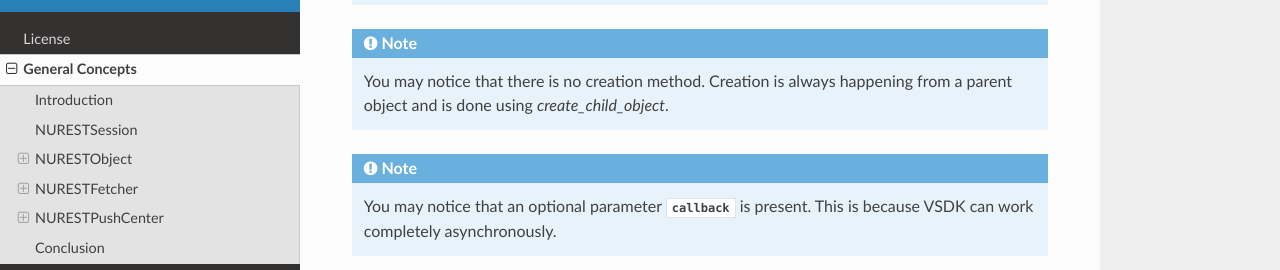
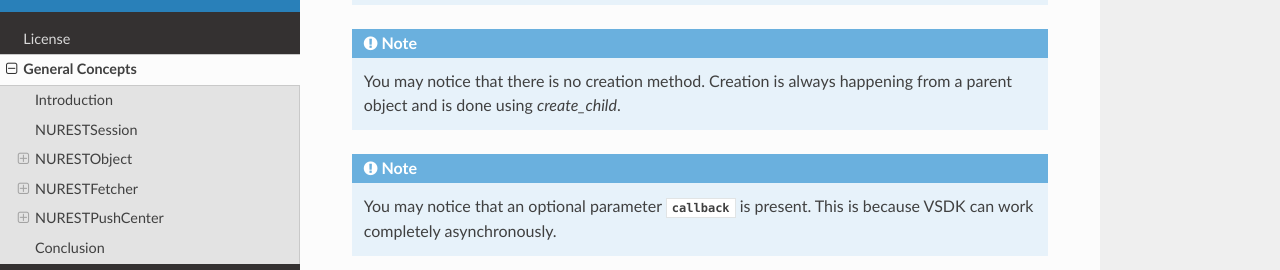
Before and after one commit to nuagenetworks/monolithe, a Sphinx documentation site: the page built from vanilla/sphinx/general_concepts.rst, in a window 1280 px wide and 900 px high, scrolled down 4048 px. Shown: the part 162-432 px from the top of the window. Built offline with Sphinx 7.4.7 and the Read the Docs theme 2.0.0, drawn with Linux system fonts in a browser that asks for light colours; pages that are not in the unit, such as notebooks, are missing from menus; some of the changed text lies outside the part shown.

Commit message:
Renamed instantiate_child_object to instantiate_child

```diff
--- a/vanilla/sphinx/general_concepts.rst
+++ b/vanilla/sphinx/general_concepts.rst
@@ -131,7 +131,7 @@ CRUD Operations
 .. automethod:: bambou.NURESTObject.delete
     :noindex:
 
-.. automethod:: bambou.NURESTObject.create_child_object
+.. automethod:: bambou.NURESTObject.create_child
     :noindex:
 
 .. automethod:: bambou.NURESTObject.assign_objects
@@ -143,7 +143,7 @@ CRUD Operations
 
 .. note:: All these methods require the current :class:`bambou.NURESTObject` to have a valid :attr:`bambou.NURESTObject.ID`.
 
-.. note:: You may notice that there is no creation method. Creation is always happening from a parent object and is done using `create_child_object`.
+.. note:: You may notice that there is no creation method. Creation is always happening from a parent object and is done using `create_child`.
 
 .. note:: You may notice that an optional parameter :py:attr:`callback` is present. This is because VSDK can work completely asynchronously.
 
@@ -219,7 +219,7 @@ For instance, the following function will create a new :class:`vsdk.NUMetadata`
             for child in children:
 
                 # Add the metadata to the current children
-                child.create_child_object(metadata)
+                child.create_child(metadata)
 
                 # Start over recursively on the children of the current child
                 apply_metadata_to_all_children(child, metadata)
--- a/vanilla/sphinx/sample_code.rst
+++ b/vanilla/sphinx/sample_code.rst
@@ -158,7 +158,7 @@ This sample function will create a gateway with ports, vlan and give some permis
         """
 
         gateway = vsdk.NUGateway(name=name, system_id=system_id)
-        vsdsession.user.instantiate_child_object(gateway, gateway_template)
+        vsdsession.user.instantiate_child(gateway, gateway_template)
         permission = vsdk.NUEnterprisePermission(permitted_action=permission, permitted_entity_id=enterprise.id)
         gateway.create_child(permission)
 
```
